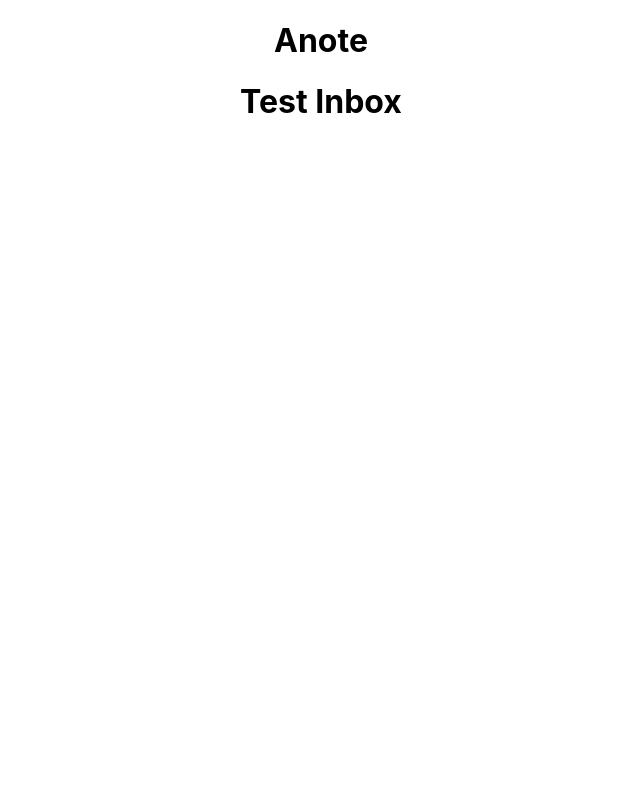
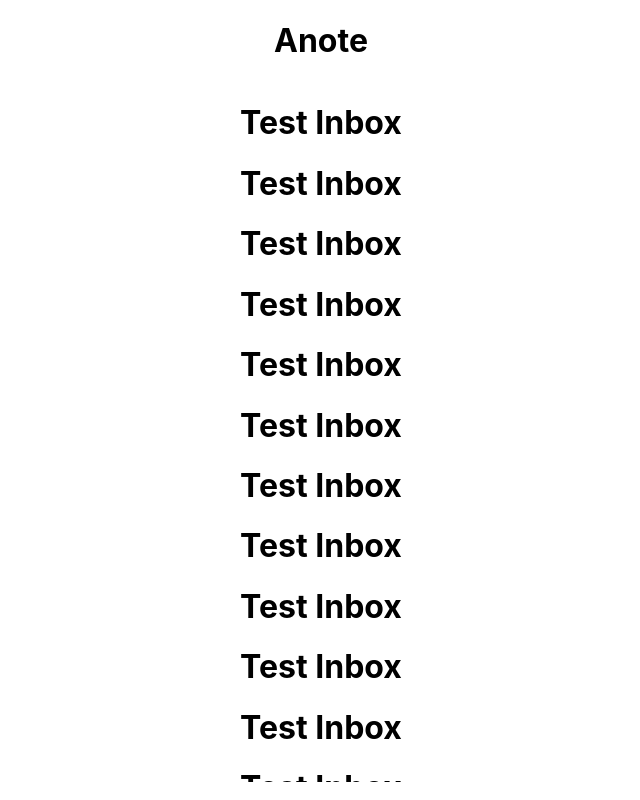
Before and after one commit to anantcode/anote-boot, a React (Create React App) app: page /inbox in a window 1280 px wide. Shown: the whole page, without its empty margins (319-959 px from the left). Built offline with nearby package versions, Linux system fonts and the light colour scheme.

Commit message:
Added scroll component

```diff
--- a/src/components/Inbox/Inbox.js
+++ b/src/components/Inbox/Inbox.js
@@ -1,9 +1,35 @@
 import React from "react";
+import Scroll from "../../components/Scroll/Scroll";
 
 const Inbox = () => {
     return (
         <div>
-            <h1>Test Inbox</h1>
+            <Scroll>
+                <h1>Test Inbox</h1>
+                <h1>Test Inbox</h1>
+                <h1>Test Inbox</h1>
+                <h1>Test Inbox</h1>
+                <h1>Test Inbox</h1>
+                <h1>Test Inbox</h1>
+
+                <h1>Test Inbox</h1>
+                <h1>Test Inbox</h1>
+                <h1>Test Inbox</h1>
+                <h1>Test Inbox</h1>
+                <h1>Test Inbox</h1>
+
+                <h1>Test Inbox</h1>
+                <h1>Test Inbox</h1>
+                <h1>Test Inbox</h1>
+                <h1>Test Inbox</h1>
+                <h1>Test Inbox</h1>
+
+                <h1>Test Inbox</h1>
+                <h1>Test Inbox</h1>
+                <h1>Test Inbox</h1>
+                <h1>Test Inbox</h1>
+                <h1>Test Inbox</h1>
+            </Scroll>
         </div>
     );
 };
--- /dev/null
+++ b/src/components/Scroll/Scroll.js
@@ -0,0 +1,17 @@
+import React from "react";
+
+const Scroll = (props) => {
+    return (
+        <div
+            style={{
+                overflowY: "scroll",
+                border: "",
+                height: "700px",
+            }}
+        >
+            {props.children}
+        </div>
+    );
+};
+
+export default Scroll;
```
